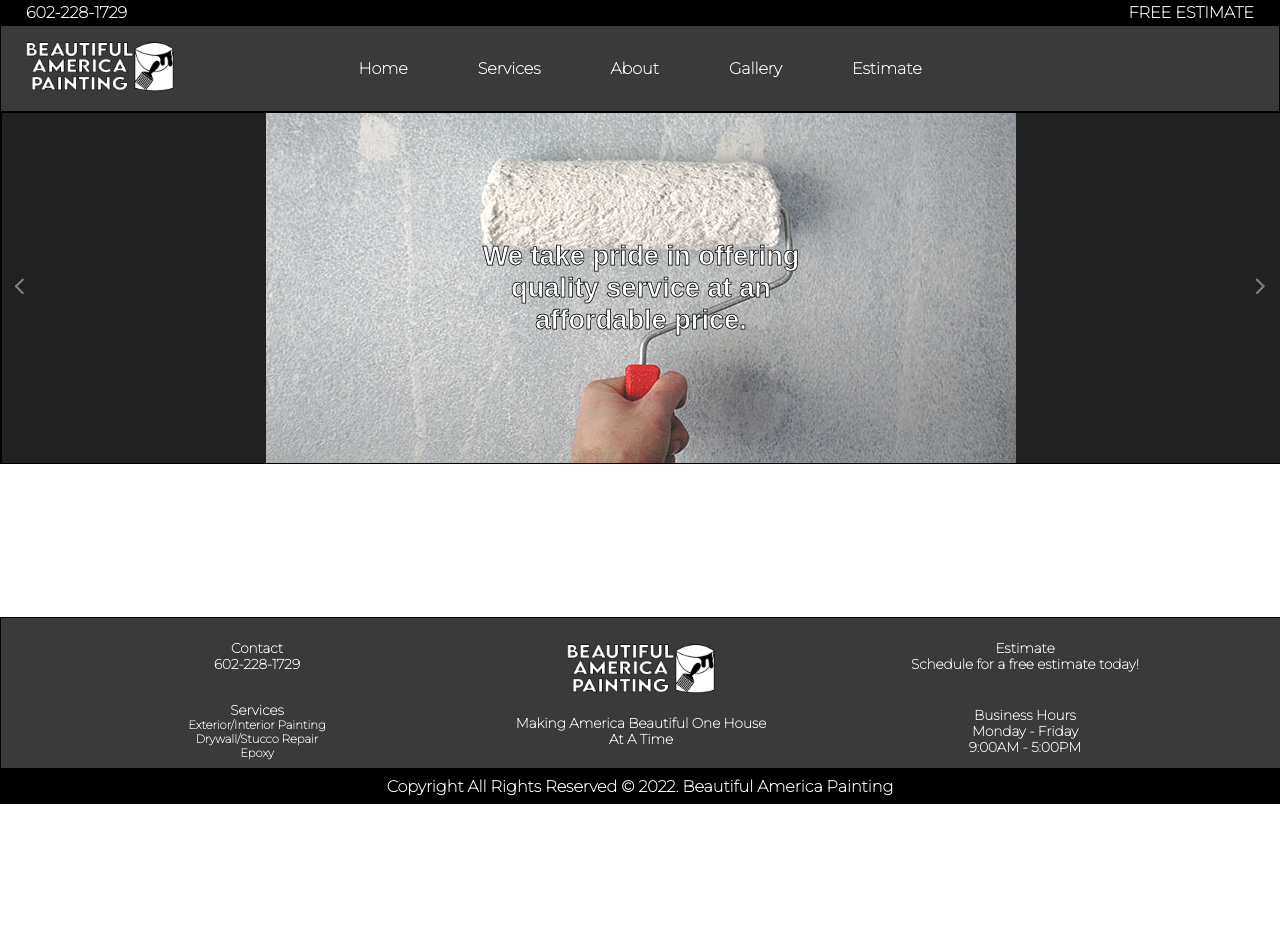
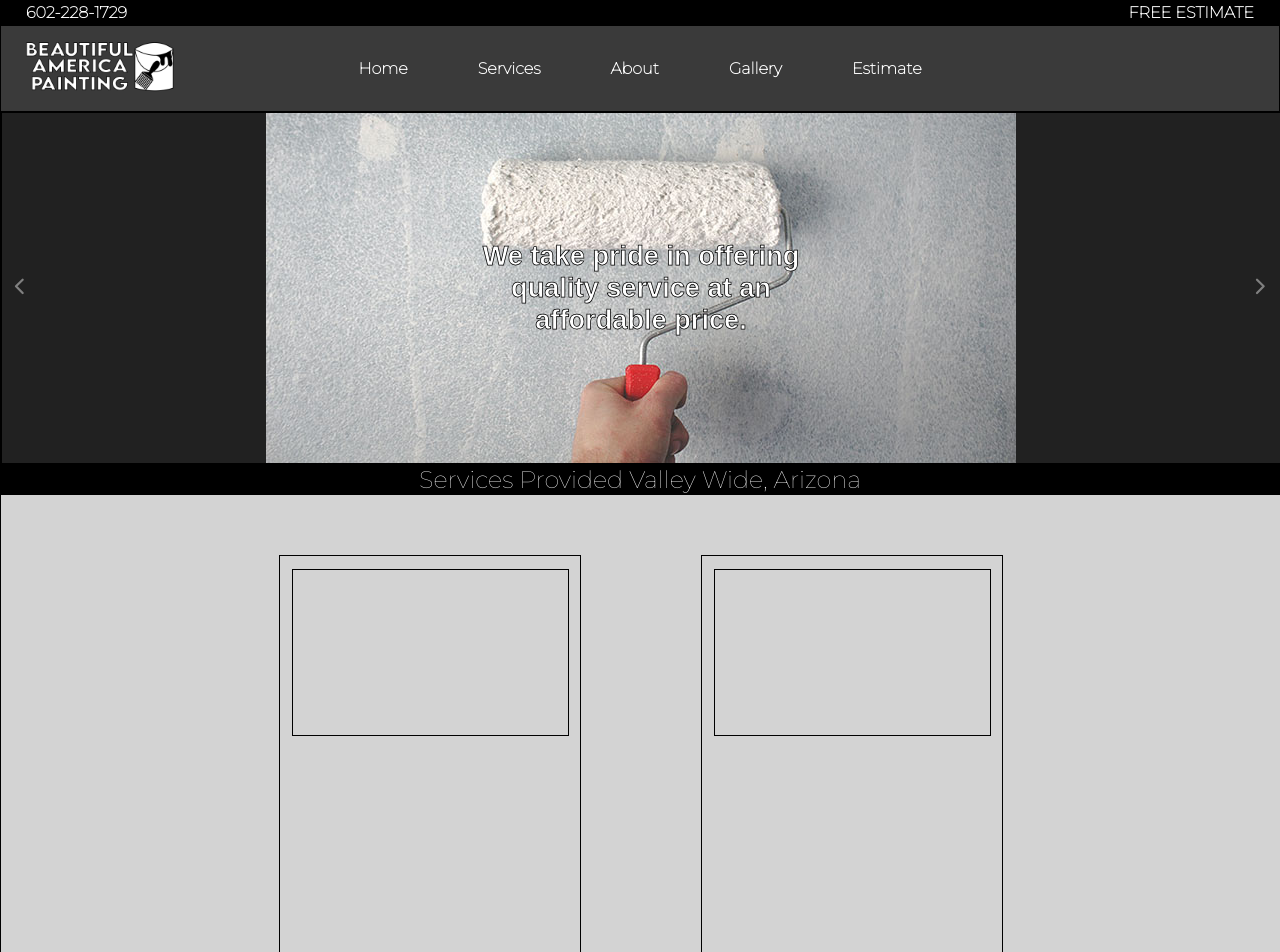
Before and after one commit to AnthonyPrentice/BeautifulAmericaPainting, a React (Create React App) app: page / in a window 1280 px wide. Shown: the top 952 px of the page. Before the commit the page ends 804 px from the top, so only its background shows below. Built offline with nearby package versions, Linux system fonts and the light colour scheme.

Commit message:
Making progress on home page, almost finished with service preview.

```diff
--- /dev/null
+++ b/src/components/ServicesPreview.js
@@ -0,0 +1,22 @@
+import React from 'react'
+import ReactDOM from "react-dom";
+import './css/ServicesPreview.css'
+
+function ServicesPreview(){
+    return (
+            <div className='services-preview-wrapper'>
+                <div className='services-preview-item'>
+                    <div className='services-preview-img-wrapper'>
+
+                    </div>
+                </div>
+                <div className='services-preview-item'>
+                    <div className='services-preview-img-wrapper'>
+
+                    </div>
+                </div>
+            </div>
+    );
+}
+
+export default ServicesPreview;
--- /dev/null
+++ b/src/components/Strip.js
@@ -0,0 +1,17 @@
+import React from 'react'
+import ReactDOM from "react-dom";
+import './css/Strip.css'
+
+function Strip({text}){
+    const StripData = [
+        'Services Provided Valley Wide, Arizona',
+    ];
+
+    return (
+        <span className='strip'>
+            <p className='strip-text'>{StripData[text]}</p>
+        </span>
+    );
+}
+
+export default Strip;
--- /dev/null
+++ b/src/components/css/ServicesPreview.css
@@ -0,0 +1,32 @@
+.services-preview-wrapper {
+    display: flex;
+    justify-content: center;
+    align-items: center;
+    position: relative;
+    width: 100%;
+    min-height: 400px;
+    background-color: lightgrey;
+    border: solid 1px;
+}
+
+.services-preview-item{
+    min-width: 300px;
+    height: 400px;
+    border: solid 1px;
+    margin: 60px;
+}
+
+.services-preview-img-wrapper {
+    width: 275px;
+    height: 165px;
+    border: solid 1px;
+    margin-top: 12.5px;
+    margin-left: auto;
+    margin-right: auto;
+}
+
+@media only screen and (max-width: 775px){
+    .services-preview-wrapper {
+        flex-direction: column;
+    }
+}
--- /dev/null
+++ b/src/components/css/Strip.css
@@ -0,0 +1,21 @@
+.strip {
+    display: flex;
+    justify-content: center;
+    align-items: center;
+    width: 100%;
+    min-height: 30px;
+    background-color: black;
+}
+
+.strip-text {
+    color: white;
+    font-size: 1.5em;
+    font-weight: normal;
+    text-align: center;
+}
+
+@media only screen and (max-width: 1140px){
+    .strip-text {
+        font-size: 1em;
+    }
+}
--- a/src/index.css
+++ b/src/index.css
@@ -14,21 +14,20 @@ body {
 #root {
     padding: 0;
     margin: 0;
-    height: 100vh;
-    width: 100vw;
+    height: 100%;
+    width: 100%;
 }
 
 .app {
     padding: 0;
     margin: 0;
-    height: 100vh;
-    width: 100vw;
+    height: 100%;
+    width: 100%;
 }
 
 .content {
     padding: 0;
     margin: 0;
     min-height: calc(100vh - 295px);
-    min-width: 370px;
-    width: 100vw;
+    width: 100%;
 }
--- a/src/pages/Home.js
+++ b/src/pages/Home.js
@@ -1,13 +1,18 @@
 import React from 'react'
+import ReactDOM from "react-dom";
 import './css/Home.css'
 
 //components
 import Slideshow from "../components/Slideshow/Slideshow"
+import Strip from "../components/Strip"
+import ServicesPreview from '../components/ServicesPreview'
 
 function Home(){
     return (
         <div className='home'>
             <Slideshow />
+            <Strip text={0} />
+            <ServicesPreview />
         </div>
     );
 }
```
Also changed, not shown: src/pages/css/Home.css (line endings or trailing spaces).
